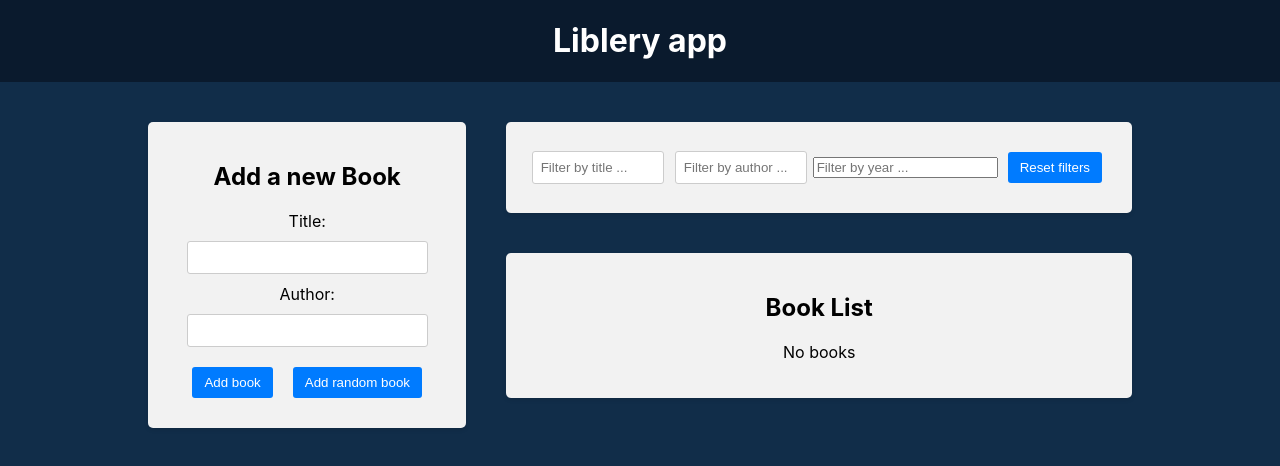
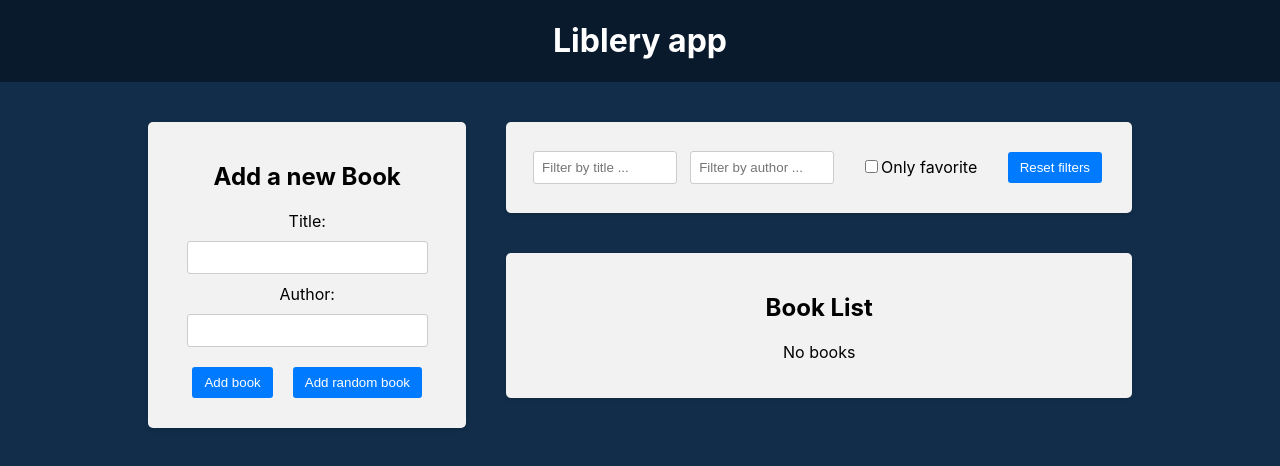
Before and after one commit to mishok2004/30-react-redux, a React (Create React App) app in the folder frontend/: page / in a window 1280 px wide. Shown: the top 466 px of the page. Built offline with nearby package versions, Linux system fonts and the light colour scheme.

Commit message:
fix error favoriteFilter

```diff
--- a/frontend/src/components/BookList/BookList.js
+++ b/frontend/src/components/BookList/BookList.js
@@ -4,7 +4,7 @@ import { BsBookmarkStarFill, BsBookmarkStar } from 'react-icons/bs'
 import {
   selectTitleFilter,
   selectAuthorFilter,
-  selectYearFilter,
+  selectFavoriteFilter,
 } from '../../redux/filters/model/selector/selectTitleFilter'
 import { delBook, addFavorite } from '../../redux/books/actionCreators'
 
@@ -15,7 +15,7 @@ const BookList = () => {
 
   const titleFilter = useSelector(selectTitleFilter)
   const authorFilter = useSelector(selectAuthorFilter)
-  const yearFilter = useSelector(selectYearFilter)
+  const favoriteFilter = useSelector(selectFavoriteFilter)
 
   const dispatch = useDispatch()
   const onDeleteBook = (id) => {
@@ -33,8 +33,9 @@ const BookList = () => {
     const matchesAuthor = book.author
       .toLowerCase()
       .includes(authorFilter.toLowerCase())
+    const matchesFavorite = favoriteFilter ? book.isFavorite : true
 
-    return matchesTitle && matchesAuthor
+    return matchesTitle && matchesAuthor && matchesFavorite
   })
 
   return (
--- a/frontend/src/components/Filter/Filter.js
+++ b/frontend/src/components/Filter/Filter.js
@@ -2,12 +2,14 @@ import { useDispatch, useSelector } from 'react-redux'
 import {
   selectTitleFilter,
   selectAuthorFilter,
-  selectYearFilter,
+  // selectYearFilter,
+  selectFavoriteFilter,
 } from '../../redux/filters/model/selector/selectTitleFilter'
 import {
   setTitleFilter,
   setAuthorFilter,
-  setYearFilter,
+  // setYearFilter,
+  setFavoriteFilter,
   resetFilters,
 } from '../../redux/filters/model/slices/filterSlice'
 
@@ -16,7 +18,8 @@ import './Filter.css'
 const Filter = () => {
   const titleFilter = useSelector(selectTitleFilter)
   const authorFilter = useSelector(selectAuthorFilter)
-  const yearFilter = useSelector(selectYearFilter)
+  // const yearFilter = useSelector(selectYearFilter)
+  const favoriteFilter = useSelector(selectFavoriteFilter)
 
   const dispatch = useDispatch()
   const handleTitleFilter = (e) => {
@@ -25,8 +28,11 @@ const Filter = () => {
   const handleAuthorFilter = (e) => {
     dispatch(setAuthorFilter(e))
   }
-  const handleYearFilter = (e) => {
-    dispatch(setYearFilter(e))
+  // const handleYearFilter = (e) => {
+  //   dispatch(setYearFilter(e))
+  // }
+  const handleFavoriteFilter = () => {
+    dispatch(setFavoriteFilter())
   }
 
   const handlerResetFilters = () => {
@@ -44,6 +50,7 @@ const Filter = () => {
             placeholder="Filter by title ..."
           ></input>
         </div>
+
         <div className="filter-group">
           <input
             value={authorFilter}
@@ -52,14 +59,18 @@ const Filter = () => {
             placeholder="Filter by author ..."
           ></input>
         </div>
+
         <div className="filter-group">
-          <input
-            value={yearFilter}
-            onChange={(e) => handleYearFilter(e.target.value)}
-            type="number"
-            placeholder="Filter by year ..."
-          ></input>
+          <label>
+            <input
+              type="checkbox"
+              checked={favoriteFilter}
+              onChange={handleFavoriteFilter}
+            />
+            Only favorite
+          </label>
         </div>
+
         <button type="button" onClick={handlerResetFilters}>
           Reset filters
         </button>
--- a/frontend/src/redux/filters/model/selector/selectTitleFilter.js
+++ b/frontend/src/redux/filters/model/selector/selectTitleFilter.js
@@ -2,4 +2,6 @@ export const selectTitleFilter = (state) => state.filter.title
 
 export const selectAuthorFilter = (state) => state.filter.author
 
-export const selectYearFilter = (state) => state.filter.year
+// export const selectYearFilter = (state) => state.filter.year
+
+export const selectFavoriteFilter = (state) => state.filter.favorite
--- a/frontend/src/redux/filters/model/slices/filterSlice.js
+++ b/frontend/src/redux/filters/model/slices/filterSlice.js
@@ -3,7 +3,8 @@ import { createSlice } from '@reduxjs/toolkit'
 const initialState = {
   title: '',
   author: '',
-  year: '',
+  // year: '',
+  favorite: false,
 }
 
 const filterSlice = createSlice({
@@ -16,14 +17,23 @@ const filterSlice = createSlice({
     setAuthorFilter: (state, action) => {
       state.author = action.payload
     },
-    setYearFilter: (state, action) => {
-      state.year = action.payload
+    // setYearFilter: (state, action) => {
+    //   state.year = action.payload
+    // },
+    setFavoriteFilter: (state) => {
+      state.favorite = !state.favorite
     },
+
     resetFilters: (state) => initialState,
   },
 })
 
-export const { setTitleFilter, setYearFilter, setAuthorFilter, resetFilters } =
-  filterSlice.actions
+export const {
+  setTitleFilter,
+  // setYearFilter,
+  setAuthorFilter,
+  setFavoriteFilter,
+  resetFilters,
+} = filterSlice.actions
 
 export const { reducer: filterReducer } = filterSlice
```
